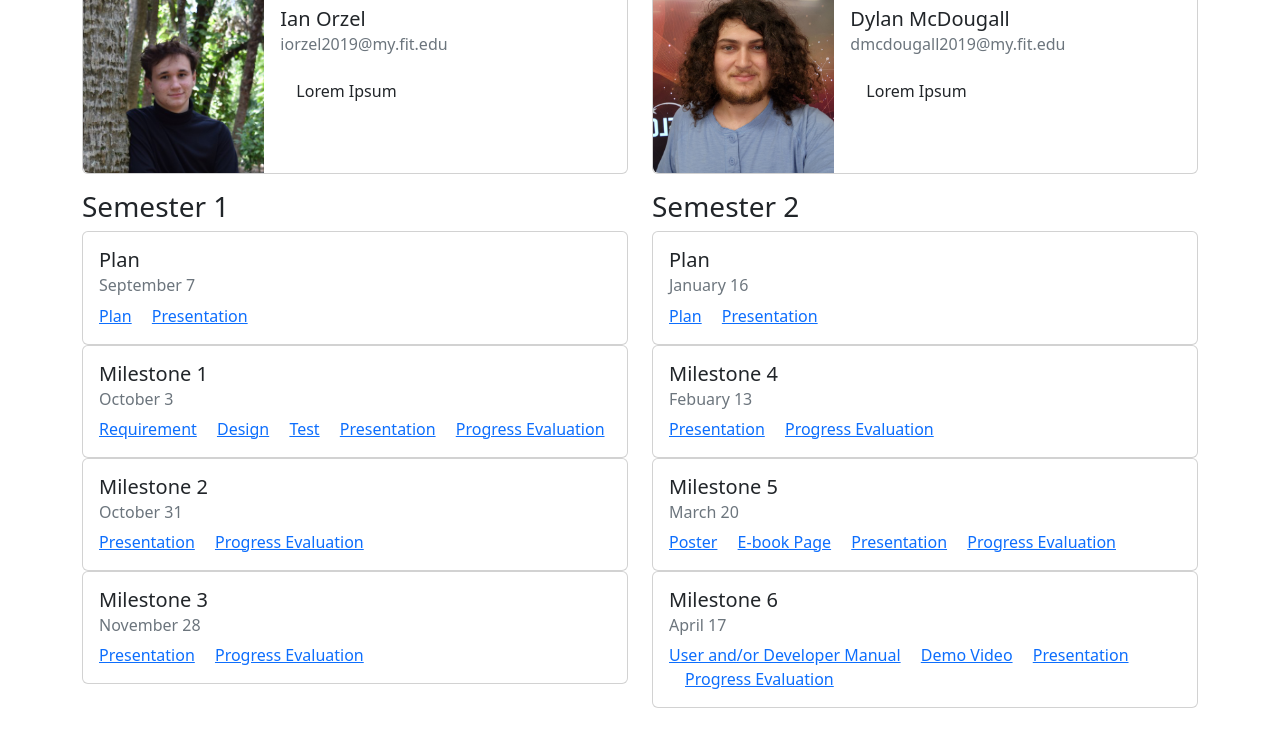
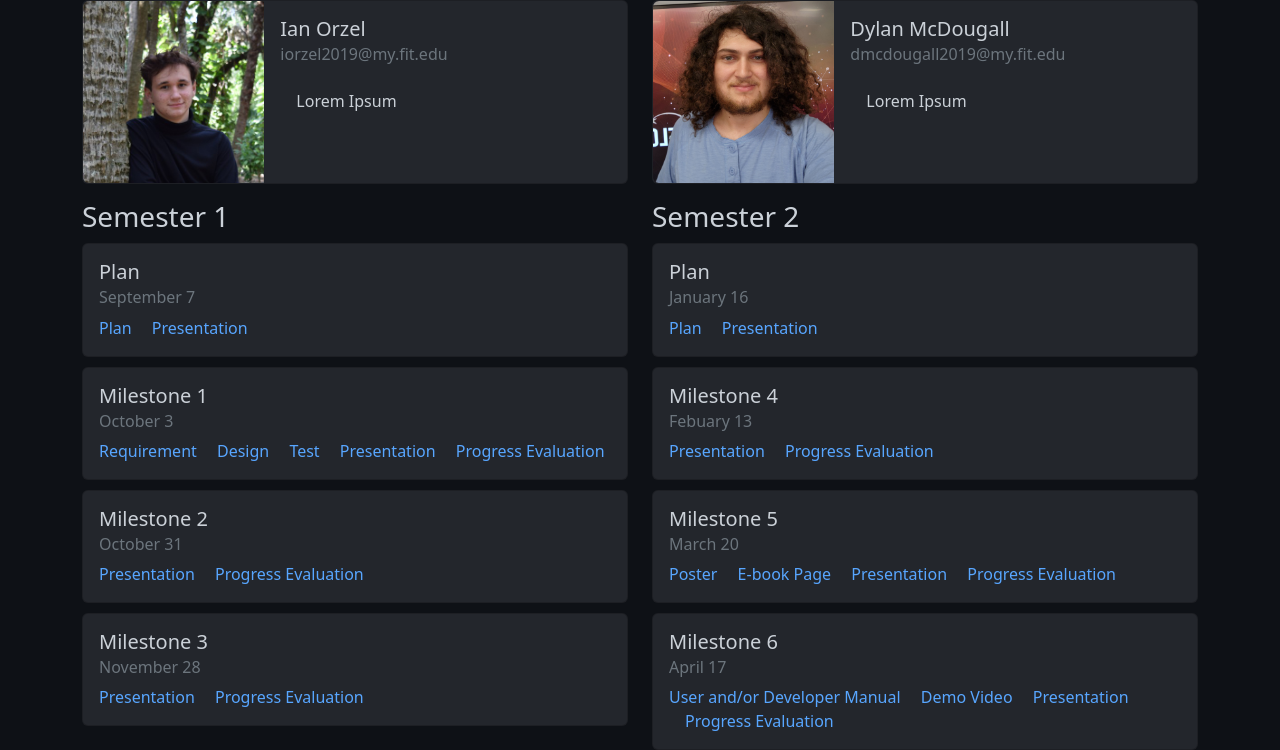
Before and after one commit to Kippiii/jaberwockey-class-site, a plain HTML site: page index.html in a window 1280 px wide. Shown: the part 152-902 px from the top of the page. Before the commit the page ends 860 px from the top, so only its background shows below. Drawn offline with Linux system fonts and the light colour scheme.

Commit message:
Very simple dark theme

```diff
--- /dev/null
+++ b/darkmode.css
@@ -0,0 +1,20 @@
+.background {
+  background-color: #0E1116;
+  color: #CBD1D8;
+}
+
+.card {
+  background-color: #23262C;
+  margin-top: 10px;
+}
+
+a {
+  color: #58A6FF;
+  text-decoration: none;
+}
+
+a:hover {
+  color: #58A6FF;
+  text-decoration: underline;
+  cursor: pointer;
+}
--- a/index.html
+++ b/index.html
@@ -1,12 +1,16 @@
 <!doctype html>
 <html lang="en">
+
 <head>
   <meta charset="utf-8">
   <meta name="viewport" content="width=device-width, initial-scale=1">
   <title>Jabberwockey Class Site</title>
-        <link href="static/bootstrap/css/bootstrap.min.css" rel="stylesheet" integrity="sha384-gH2yIJqKdNHPEq0n4Mqa/HGKIhSkIHeL5AyhkYV8i59U5AR6csBvApHHNl/vI1Bx" crossorigin="anonymous">
+  <link rel="stylesheet" href="index.css">
+  <link href="static/bootstrap/css/bootstrap.min.css" rel="stylesheet">
+  <link rel="stylesheet" href="darkmode.css">
 </head>
-    <body>
+
+<body class="background">
   <div class="container">
     <div>
       <h1>Jabberwockey</h1>
@@ -128,4 +132,5 @@
     </div>
   </div>
 </body>
+
 </html>
```
Lines whose indentation alone changed are shown as unchanged.
